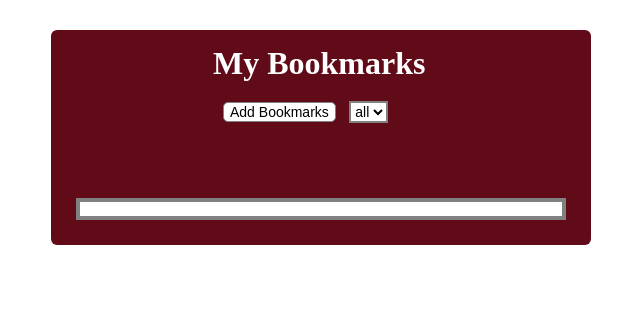
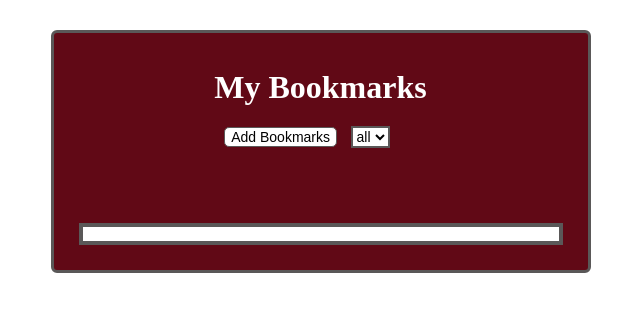
Before and after one commit to cgillette12/Codys-BookMark-app, a plain HTML site: page index.html in a window 1280 px wide. Shown: the whole page, without its empty margins (319-959 px from the left). Drawn offline with nearby package versions, Linux system fonts and the light colour scheme; files that its build step writes are made by us from their sources; no server answers.

Commit message:
finished work

```diff
--- a/index.html
+++ b/index.html
@@ -6,6 +6,7 @@
     <meta http-equiv="X-UA-Compatible" content="ie=edge">
     <title>Codys Bookmark</title>
     <link rel="stylesheet" href="styles/main.css">
+    <link rel="stylesheet" href="styles/responsive.css/">
 </head>
 <body>
     <main role="main">
--- /dev/null
+++ b/responsive.css
@@ -0,0 +1 @@
+/* need help with responsive */
--- a/styles/main.css
+++ b/styles/main.css
@@ -4,7 +4,8 @@
 body{
     font-family: 'Times New Roman', Times, serif;
     font-size:14px;
-    color:white;
+    max-width: 100%;
+    max-width:100%;
 
 }
 main {
@@ -14,14 +15,15 @@ main {
     margin-top: 30px;
     padding-bottom:25px;
     border-radius:6px;
-    border: gray;
-    background-color: rgb(97, 11, 24);
+    border: 3px solid rgb(90, 88, 88);
+    background-color: rgb(97, 9, 22);
   }
 h1{
     padding-left:30%;
     font-size:32px;
     padding-top:15px;
     height: 50px;
+    color:white
 
 }
 .main-default-container{
@@ -39,7 +41,7 @@ h1{
   select {
    font-size: 14px;
    background-color: white;
-   border: 2px solid gray;
+   border: 2px solid rgb(90, 88, 88);
 
   }
 
@@ -49,7 +51,7 @@ h1{
   }
 
   .bookmark-list-container{
-      border:4px solid  gray;
+      border:4px solid  rgb(90, 88, 88);
       background-color:white;
       color: rgb(85, 8, 25);
       margin-left:25px;
@@ -98,12 +100,12 @@ h1{
 
   #add-bookmark-button {
     font-size: 50px;
-    border-color: gray;
+    border-color: rgb(90, 88, 88);
     background-color: white;
   }
 
   button {
-    border: 1px solid  gray;
+    border: 1px solid  rgb(90, 88, 88);
     border-radius: 5px;
     background-color: white;
     font-size: 14px;
@@ -112,7 +114,7 @@ h1{
   }
   .add-form-buttons {
     font-size: 20px;
-    border: 4px solid  gray;
+    border: 4px solid  rgb(90, 88, 88);
     background-color: white;
   }
   li{
```
